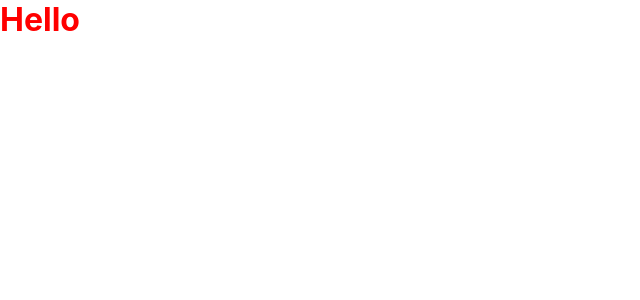
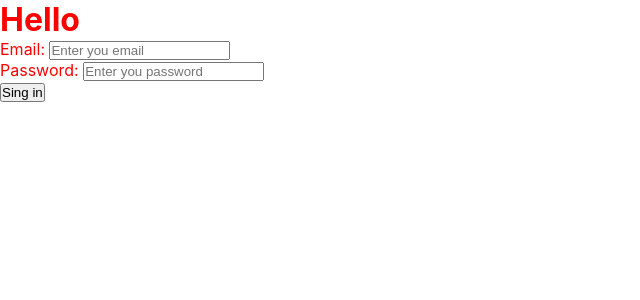
Before and after one commit to groone38/contacts, a React (Create React App) app: page / in a window 1280 px wide. Shown: the top 300 px of the page, without its empty margins (0-640 px from the left). Built offline with nearby package versions, Linux system fonts and the light colour scheme.

Commit message:
create login page

```diff
--- a/package.json
+++ b/package.json
@@ -44,6 +44,7 @@
   "devDependencies": {
     "@reduxjs/toolkit": "^1.9.5",
     "axios": "^1.4.0",
+    "react-hook-form": "^7.45.2",
     "react-redux": "^8.1.1",
     "redux": "^4.2.1",
     "sass": "^1.64.1"
--- a/src/app/index.tsx
+++ b/src/app/index.tsx
@@ -1,10 +1,12 @@
 import React from "react";
 import "./index.scss";
+import { Login } from "src/pages/Login";
 
 function App() {
   return (
     <div className="App">
       <h1>Hello</h1>
+      <Login />
     </div>
   );
 }
--- /dev/null
+++ b/src/pages/Login/index.ts
@@ -0,0 +1,3 @@
+import Login from "./ui/Login";
+
+export { Login };
--- /dev/null
+++ b/src/pages/Login/ui/Login.tsx
@@ -0,0 +1,58 @@
+import React from "react";
+import { useForm, SubmitHandler } from "react-hook-form";
+import { Input } from "src/shared/Input";
+
+interface LoginData {
+  email: string;
+  password: string;
+}
+
+const Login = () => {
+  const {
+    register,
+    handleSubmit,
+    formState: { errors },
+  } = useForm<LoginData>({
+    mode: "all",
+    defaultValues: {
+      email: "",
+      password: "",
+    },
+  });
+
+  const onSubmit: SubmitHandler<LoginData> = (data) => {
+    console.log(data);
+  };
+
+  return (
+    <form onSubmit={handleSubmit(onSubmit)}>
+      <div>
+        <Input
+          id="email"
+          name="email"
+          placeholder="Enter you email"
+          register={register}
+          required="Поле Email не может быть пустым!"
+          type="email"
+          label="Email"
+        />
+        {errors && <span>{errors?.email?.message}</span>}
+      </div>
+      <div>
+        <Input
+          id="password"
+          name="password"
+          placeholder="Enter you password"
+          register={register}
+          required="Поле Password не может быть пустым!"
+          type="password"
+          label="Password"
+        />
+        {errors && <span>{errors?.password?.message}</span>}
+      </div>
+      <button type="submit">Sing in</button>
+    </form>
+  );
+};
+
+export default Login;
--- /dev/null
+++ b/src/shared/Input/index.ts
@@ -0,0 +1,3 @@
+import Input from "./ui/Input";
+
+export { Input };
--- /dev/null
+++ b/src/shared/Input/ui/Input.tsx
@@ -0,0 +1,37 @@
+import React from "react";
+
+interface InputProps {
+  type: string;
+  id: string;
+  name: string;
+  placeholder: string;
+  register: any;
+  required: string;
+  label: string;
+}
+
+const Input = ({
+  type,
+  id,
+  name,
+  placeholder,
+  register,
+  required,
+  label,
+}: InputProps) => {
+  return (
+    <>
+      <label htmlFor={id}>{label}: </label>
+      <input
+        type={type}
+        id={id}
+        placeholder={placeholder}
+        {...register(name, {
+          required: required,
+        })}
+      />
+    </>
+  );
+};
+
+export default Input;
```
Also changed, not shown: 1 other file (tests, documents, lock files or other folders).
